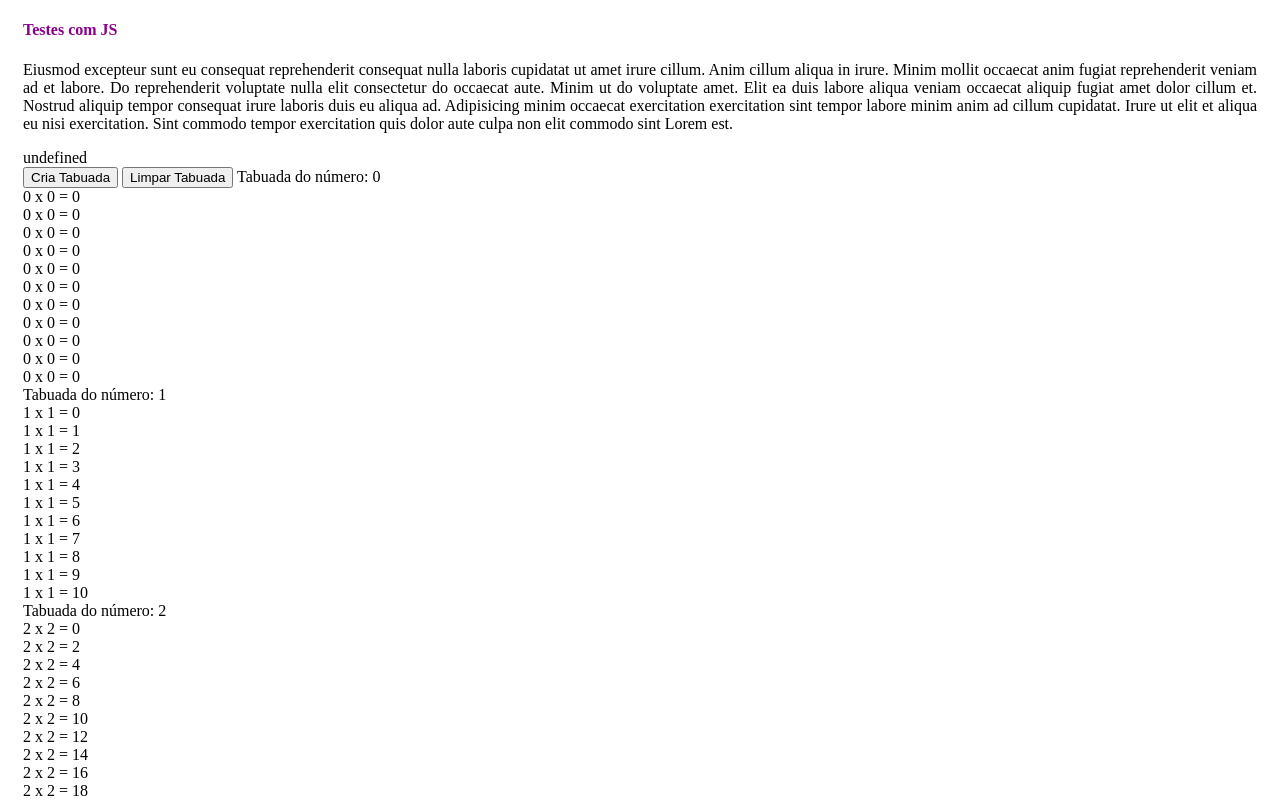
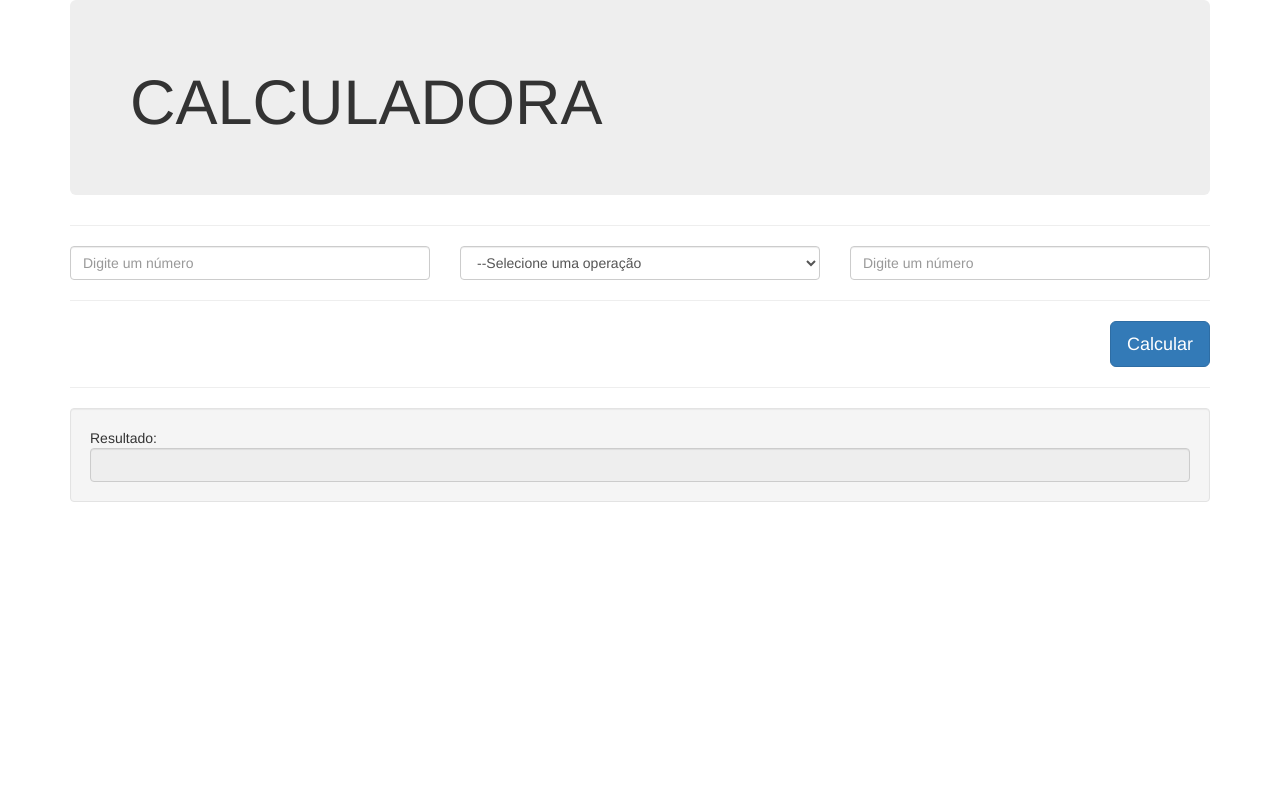
Before and after one commit to wallanpereira/logica-com-javascript, a plain HTML site: page udemy-logica-com-javascript/index.html in a window 1280 px wide. Shown: the top 800 px of the page. Drawn offline with nearby package versions, Linux system fonts and the light colour scheme.

Commit message:
aulas com Ederson

```diff
--- a/udemy-logica-com-javascript/index.html
+++ b/udemy-logica-com-javascript/index.html
@@ -1,158 +1,115 @@
-<!DOCTYPE html>
-<html lang="en">
+<!DOCTYPE HTML>
+<html lang="pt-br">
 
 <head>
     <meta charset="UTF-8">
-    <meta name="viewport" content="width=device-width, initial-scale=1.0">
-    <meta http-equiv="X-UA-Compatible" content="ie=edge">
-    <title>Estudo JS</title>
 
-    <style>
-        body {
-            padding-left: 15px;
-            padding-right: 15px;
+    <title>Calculadora</title>
+
+    <!-- bootstrap - link cdn -->
+    <link rel="stylesheet" href="https://maxcdn.bootstrapcdn.com/bootstrap/3.3.6/css/bootstrap.min.css" integrity="sha384-1q8mTJOASx8j1Au+a5WDVnPi2lkFfwwEAa8hDDdjZlpLegxhjVME1fgjWPGmkzs7"
+        crossorigin="anonymous">
+
+    <script type="text/javascript">
+        function calcular() {
+            var operacao = document.getElementById('operacao').value;
+
+            var num1 = document.getElementById('num1').value;
+
+            var num2 = document.getElementById('num2').value;
+
+            //forçando o tipo de variável
+            num1 = parseFloat(num1);
+            num2 = parseFloat(num2);
+
+            if (num1 == '' || num1 == null) {
+                alert('Favor digitar um número válido para operação (num1)');
+                return false;
             }
 
-        .title {
-            color: darkmagenta;
+            if (num2 == '' || num2 == null) {
+                alert('Favor digitar um número válido para operação (num2)');
+                return false;
             }
 
-        .text {
-            text-align: justify;
+            var resultado = null;
+
+            switch (operacao) {
+
+                case '1': //subtracao
+                    resultado = num1 - num2;
+                    break;
+
+                case '2': //adição
+                    resultado = num1 + num2;
+                    break;
+
+                case '3': //multiplicação
+                    resultado = num1 * num2;
+                    break;
+
+                case '4': //divisão
+                    resultado = num1 / num2;
+                    break;
+
+                default:
+                    alert('A opção selecionada é inválida');
+                    return false;
             }
 
-        .textNumero {
-            color: darkmagenta;
+            document.getElementById('resultado').value = resultado;
+
         }
-    </style>
-
+    </script>
 </head>
 
 <body>
-    <h4 class="title">Testes com JS</h4>
 
-    <p class="text">
-        Eiusmod excepteur sunt eu consequat reprehenderit consequat nulla laboris cupidatat ut amet irure cillum. Anim
-        cillum aliqua in irure. Minim mollit occaecat anim fugiat reprehenderit veniam ad et labore. Do reprehenderit
-        voluptate nulla elit consectetur do occaecat aute. Minim ut do voluptate amet. Elit ea duis labore aliqua
-        veniam occaecat aliquip fugiat amet dolor cillum et. Nostrud aliquip tempor consequat irure laboris duis eu
-        aliqua ad.
-        Adipisicing minim occaecat exercitation exercitation sint tempor labore minim anim ad cillum cupidatat. Irure
-        ut elit et aliqua eu nisi exercitation. Sint commodo tempor exercitation quis dolor aute culpa non elit commodo
-        sint Lorem est.
-    </p>
+    <div class="container">
+        <div class="jumbotron">
+            <h1>CALCULADORA</h1>
+        </div>
 
-    <div id="one">LOREM IPSUM</div>
+        <hr />
 
-    <button onclick="criarTabuada()">Cria Tabuada</button>
-    <button onclick="limpaTabuada()">Limpar Tabuada</button>
+        <div class="row">
+            <div class="col-md-4">
+                <input id="num1" type="text" class="form-control" placeholder="Digite um número" />
+            </div>
 
-    <!-- contador
-    <script>
-        var numero = parseFloat(prompt('Digite um número: '));
-        var i = 0;
+            <div class="col-md-4">
+                <select id="operacao" class="form-control">
+                    <option value="">--Selecione uma operação</option>
+                    <option value="1">Subtração</option>
+                    <option value="2">Adição</option>
+                    <option value="3">Multiplicação</option>
+                    <option value="4">Divisão</option>
+                </select>
+            </div>
 
-        while(i <= 39){
-            document.writeln('Número: ' + numero + '<br/>');
-            numero = numero + 1;
-            i = i + 1;
+            <div class="col-md-4">
+                <input id="num2" type="text" class="form-control" placeholder="Digite um número" />
+            </div>
+        </div>
 
-            if (i % 10 === 0 && i > 0){
-                document.write('<hr/>');
-            }
-        }
-        document.write("Saiu do Loop!");
+        <hr />
 
-    </script>
-    -->
-    <!-- Ano em 4 e 4 anos
-    <script>
-        var year = 1004;
-        var i = 0;
+        <div class="row">
+            <div class="col-md-4"></div>
 
-        while(year <= 2017){
-            document.write(year + '<br/>');
-            //year = year + 4;
-            year += 4;
-        }
-    </script>
-     -->
-    <!-- Year Leap
-    <script>
-        var year = 1000;
-        var i = 0;
+            <div class="col-md-4"></div>
 
-        while (year <= 2020) {
+            <div class="col-md-4">
+                <button type="button" class="btn btn-lg btn-primary pull-right" onclick="calcular()">Calcular</button>
+            </div>
+        </div>
 
-            if (!(year % 100 === 0) || (year % 400 === 0)) {
-                document.write('This is leap: ' + year + '<br/>');
-            } else {
-                document.write('<br />' + year + ' Not is leap' + '<br /><br />');
-            }
-            year += 4;
-        }
-    </script>
-    -->
-    <!-- Aula 30 - sequencia de números usando for
-    <script>
-        var one = document.querySelector('#one');
+        <hr />
 
-        var mensagem = '';
-        for (var i = 0; i < 10; i++) {
-            mensagem += 'Indice: ' + i + '<br/>';
-        }
-        one.innerHTML = mensagem;
-        //take.innerHTML = '<Strong> Texto inserido por JavaScript </Strong>';
-    </script>
-     -->
-    <!-- Criando metodos
-    <script>
-        function criarTabuada() {
-            alert('Funcionou a chamada!!!');
-        }
-        criarTabuada();
-    </script>
-    -->
-    <!-- Tabuada  -->
-    <script>
-        function criarTabuada() {
-
-            var one = document.querySelector('#one');
-            var msg = '';
-
-            // var x = parseInt(prompt('Digite um número: '));
-            // limpaTabuada();
-            // for (var i = 0; i <= 10; i++) {
-            //     var msg = null;
-            //     var res = x * i;
-            //     msg = (x + ' x ' + i + ' = ' + res + '<br/>');
-            // }
-
-            // while (i <= 10) {
-            //     var res = x * i;
-            //     msg = (x + ' x ' + i + ' = ' + res + '<br/>');
-            //     i++;
-            // }
-
-            for (var i = 0; i <= 10; i++) {
-                document.write('Tabuada do número: ' + i + '<br/>');
-                for (var j = 0; j <= 10; j++) {
-                    var res = (i * j);
-                    msg = document.write(i + ' x ' + i + ' = ' + res + '<br/>');
-                }
-            }
-
-            one.innerHTML = msg;
-            //alert('OK!');
-        }
-
-        function limpaTabuada() {
-            msg = '';
-            one.innerHTML = msg;
-        }
-
-        criarTabuada();
-    </script>
+        <div class="well">
+            Resultado: <input id="resultado" type="text" class="form-control" readonly />
+        </div>
+    </div>
 </body>
 
 </html>
```
Also changed, not shown: udemy-logica-com-javascript/index.1.html (added, +158 -0 lines). Lines whose indentation alone changed are shown as unchanged.
